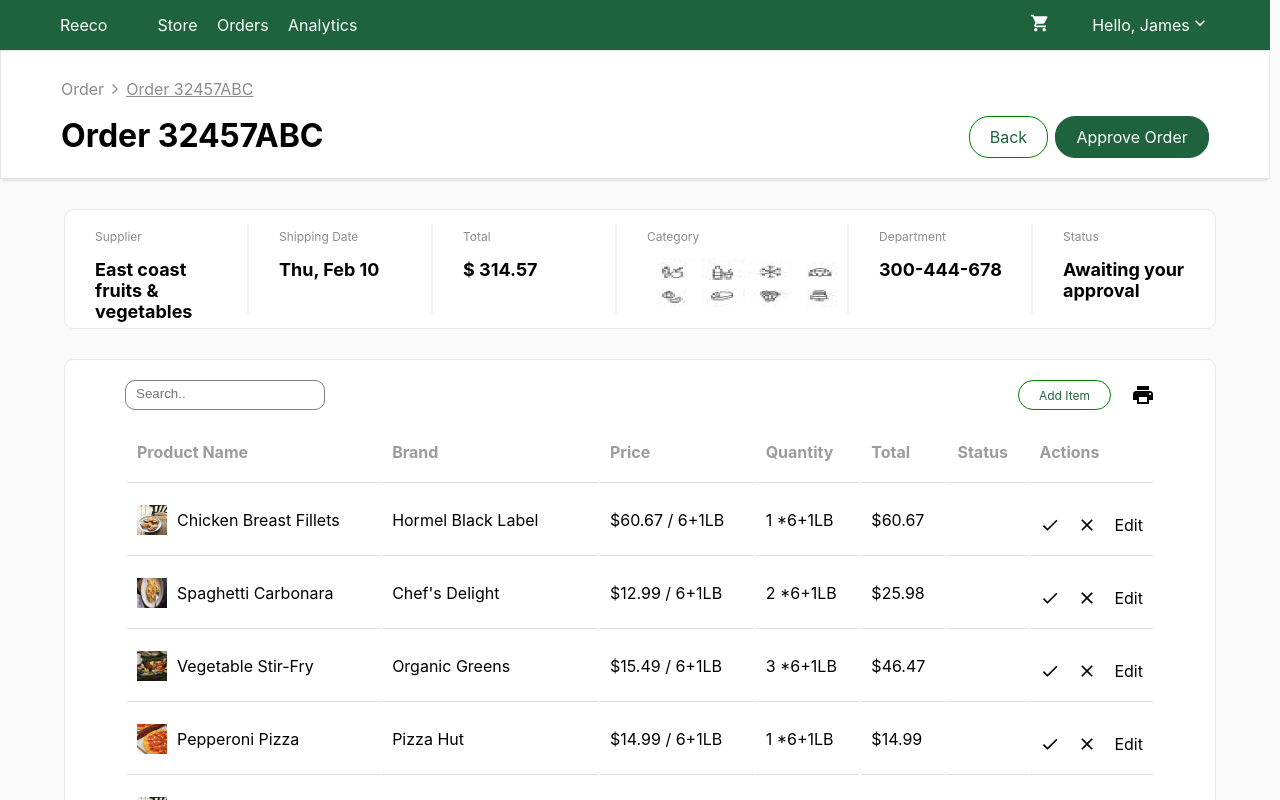
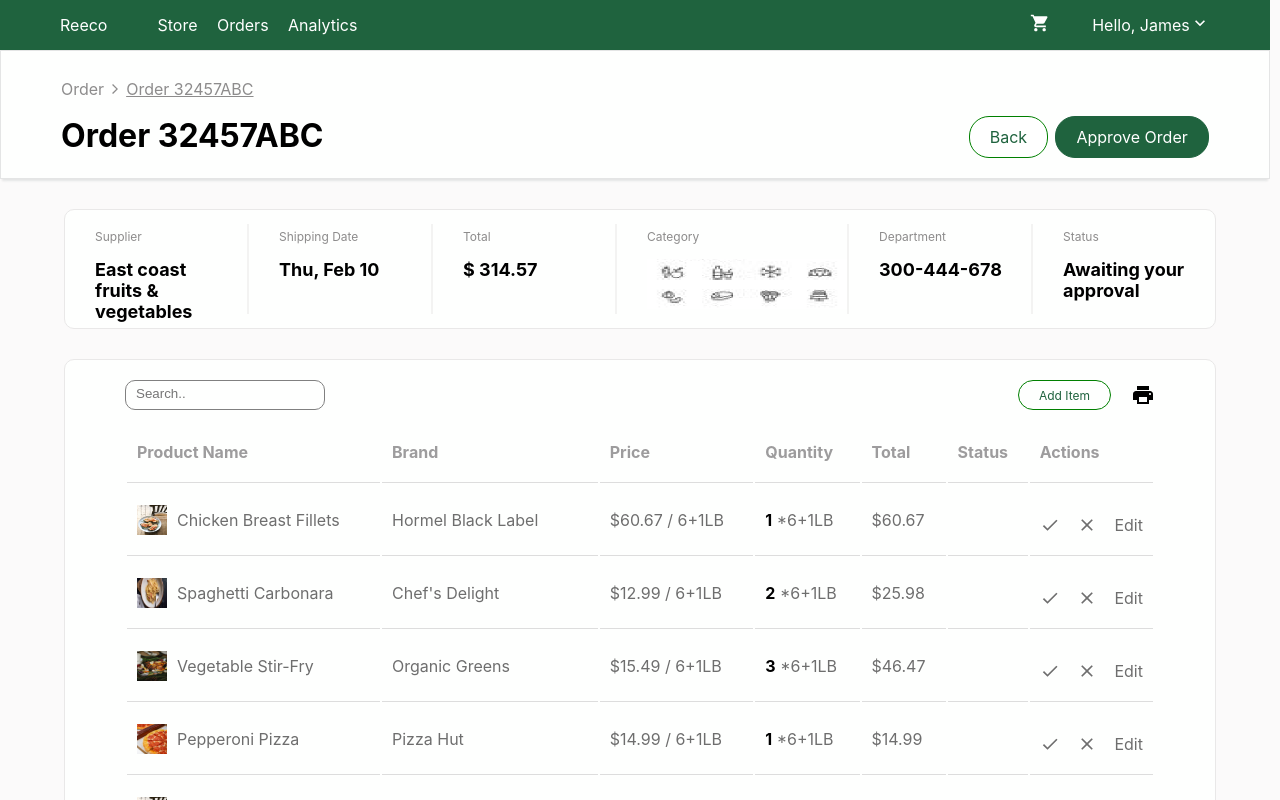
Before and after one commit to jitendrasuthar1998/Reeco, a React (Create React App) app: page / in a window 1280 px wide. Shown: the top 800 px of the page. Built offline with nearby package versions, Linux system fonts and the light colour scheme.

Commit message:
updated styles of some components

```diff
--- a/src/components/Header.jsx
+++ b/src/components/Header.jsx
@@ -10,6 +10,8 @@ const {
   AppName,
   CartAndUserNameContainer,
   UserName,
+  NavBtn,
+  CartIconContainer
 } = headerStyle;
 
 const Header = () => {
@@ -18,15 +20,15 @@ const Header = () => {
       <AppNameAndNavBtnContainer>
         <AppName>Reeco</AppName>
         <NavBtnContainer>
-          <span>Store</span>
-          <span>Orders</span>
-          <span>Analytics</span>
+          <NavBtn>Store</NavBtn>
+          <NavBtn>Orders</NavBtn>
+          <NavBtn>Analytics</NavBtn>
         </NavBtnContainer>
       </AppNameAndNavBtnContainer>
       <CartAndUserNameContainer>
-        <div>
+        <CartIconContainer>
           <ShoppingCartIcon fontSize="small" />
-        </div>
+        </CartIconContainer>
         <UserName>
           Hello, James{" "}
           <span>
--- a/src/components/ItemRow.jsx
+++ b/src/components/ItemRow.jsx
@@ -79,7 +79,7 @@ const ItemRow = (props) => {
       </td>
       <td>{item.brand}</td>
       <td>${item.price} / 6+1LB</td>
-      <td>{item.quantity} *6+1LB</td>
+      <td><span style={{color:"black", fontWeight:"bold"}}>{item.quantity}</span> *6+1LB</td>
       <td>${item.price * item.quantity}</td>
       <td>
         <span
--- a/src/styles/header.styled.js
+++ b/src/styles/header.styled.js
@@ -29,24 +29,43 @@ const NavBtnContainer = styled.div`
   justify-content: space-between;
 `;
 
+const NavBtn = styled.span`
+  cursor: pointer;
+`;
+
 const AppName = styled.span`
-fontSize: 24px;
-`
+  fontsize: 24px;
+`;
 const CartAndUserNameContainer = styled.div`
   width: 14%;
-          max-width:200px;
-          min-width:200px;
+  max-width: 200px;
+  min-width: 200px;
   text-align: right;
   display: flex;
   flex-direction: row;
   justify-content: space-between;
   padding-left: 20px;
-          align-items:center
+  align-items: center;
+`;
+
+const CartIconContainer = styled.span`
+cursor:pointer;
 `
 
 const UserName = styled.div`
-display:flex; align-items:center
-`
-const headerStyle = { HeaderContainer, AppNameAndNavBtnContainer, NavBtnContainer, AppName, CartAndUserNameContainer, UserName };
+  display: flex;
+  align-items: center;
+  cursor: pointer;
+`;
+const headerStyle = {
+  HeaderContainer,
+  AppNameAndNavBtnContainer,
+  NavBtnContainer,
+  AppName,
+  CartAndUserNameContainer,
+  UserName,
+  NavBtn,
+  CartIconContainer
+};
 
 export default headerStyle;
--- a/src/styles/itemList.css
+++ b/src/styles/itemList.css
@@ -6,8 +6,12 @@ tr {
   padding: 10px;
 }
 
-th{
-    color:#9d9c9d;
+th {
+  color: #9d9c9d;
+}
+
+td{
+  color:#6e6e6e;
 }
 
 td,
@@ -17,8 +21,8 @@ th {
   padding: 20px 10px;
 }
 
-td:first-child{
-    display: flex;
+td:first-child {
+  display: flex;
   flex-direction: row;
   align-items: center;
 }
```
Lines whose indentation alone changed are shown as unchanged.
